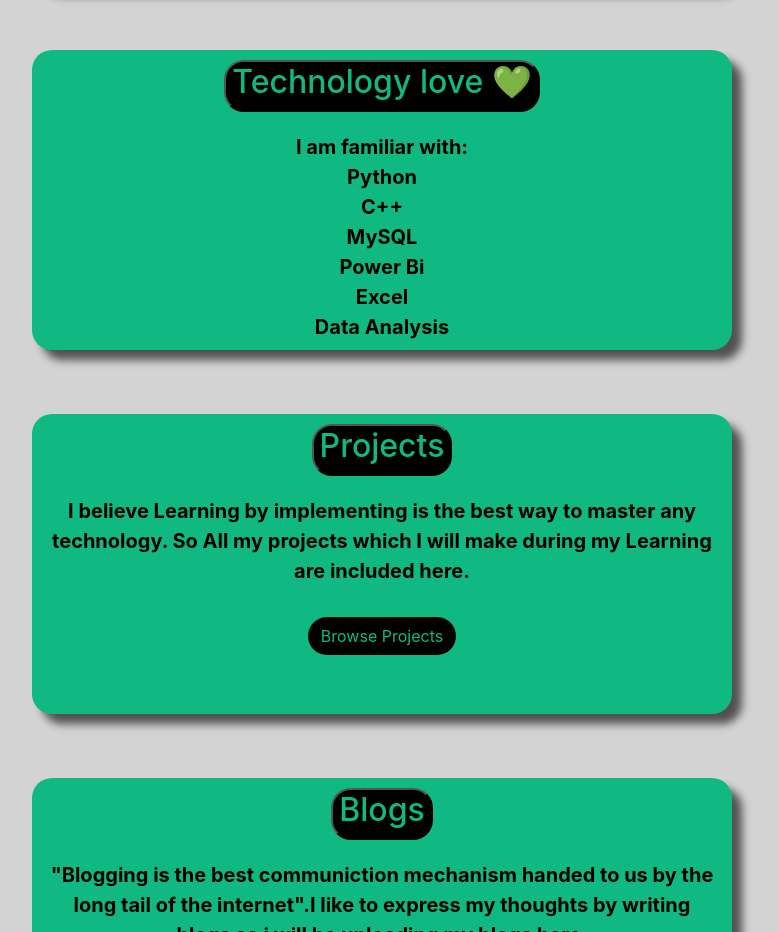
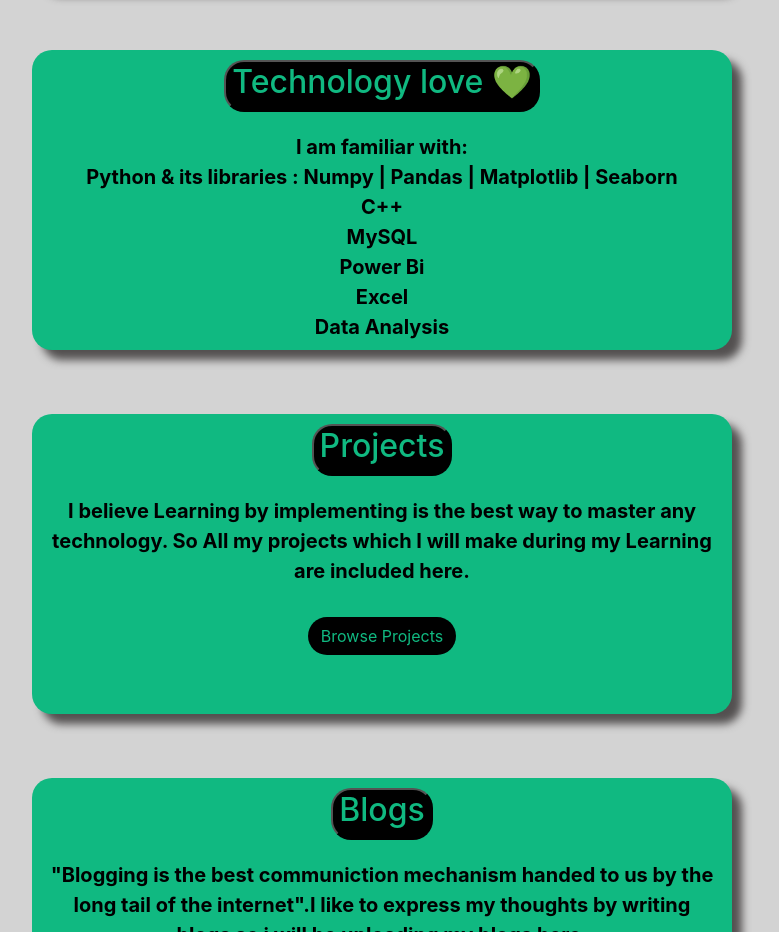
Before and after one commit to aasthasinha-19/My-Portfolio, a plain HTML site: page index.html in a window 1280 px wide. Shown: the part 1000-1932 px from the top of the page, without its empty margins (258-1037 px from the left). Drawn offline with nearby package versions, Linux system fonts and the light colour scheme.

Commit message:
Update index.html

```diff
--- a/index.html
+++ b/index.html
@@ -52,7 +52,7 @@
     <section class="section">
         <div class="container container-center">
        <button> <h2>Technology love 💚</h2></button>
-        <p>I am familiar with:<br> Python<br>C++<br>MySQL<br>Power Bi<br>Excel<br>Data Analysis</p>
+        <p>I am familiar with:<br> Python & its libraries : Numpy | Pandas | Matplotlib | Seaborn <br>C++<br>MySQL<br>Power Bi<br>Excel<br>Data Analysis</p>
         </div>
     </section>
 
```
